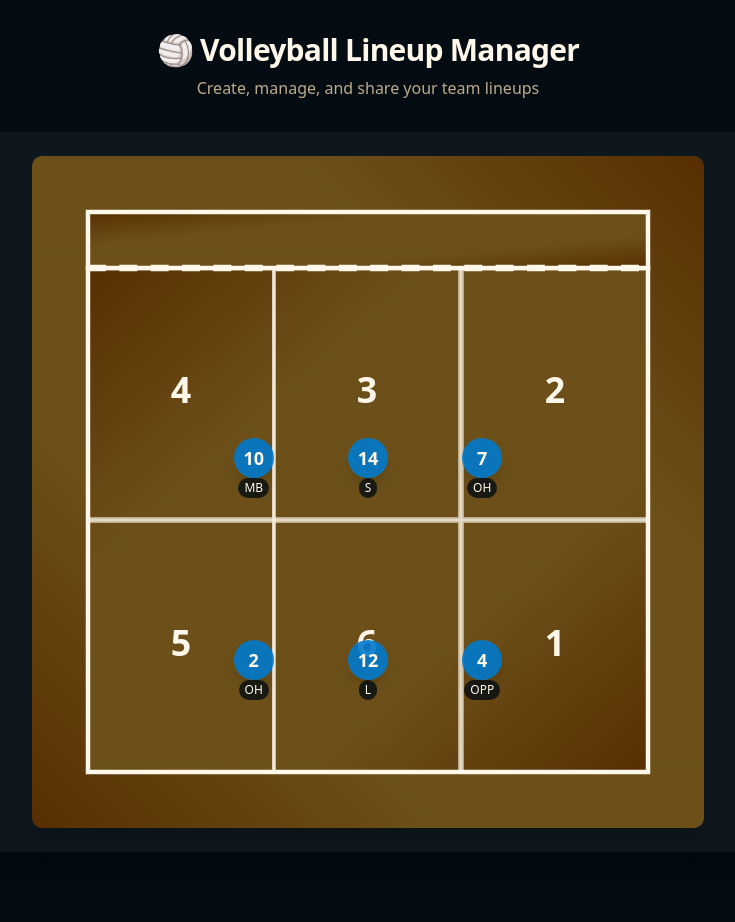
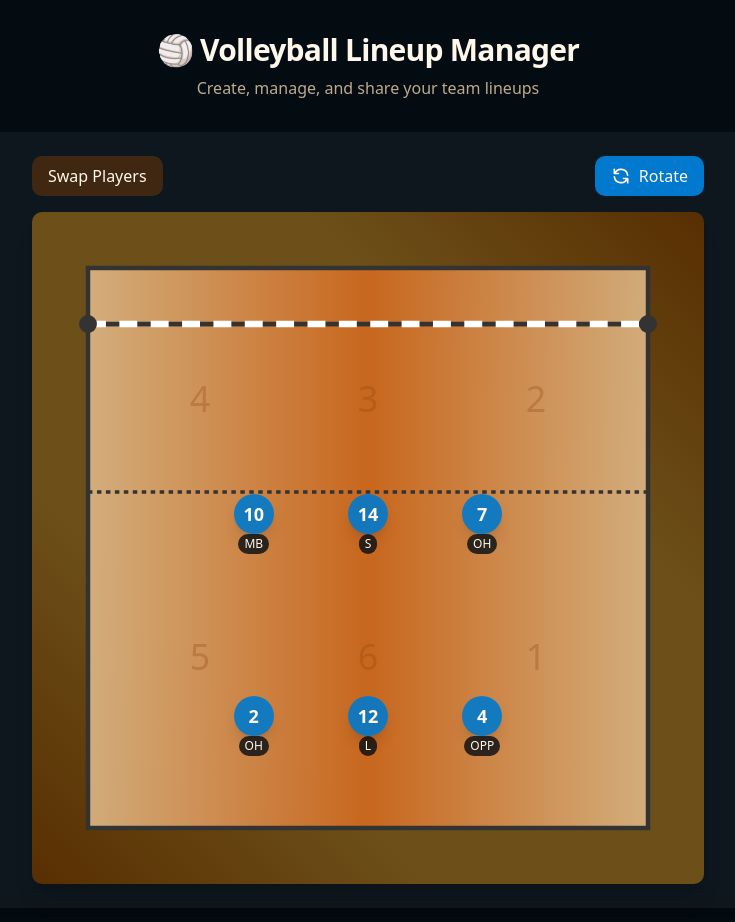
Before and after one commit to moodsdepot/vb-lineup-manager, a Next.js app: page / in a window 1280 px wide. Shown: the top 922 px of the page, without its empty margins (272-1007 px from the left). Before the commit the page ends 884 px from the top, so only its background shows below. Built offline with nearby package versions, Linux system fonts and the light colour scheme.

Commit message:
Player token functions
Added rotation functionality
Added player swap functionality
Added player edit funcrtionality

```diff
--- a/src/components/court/VolleyballCourt.tsx
+++ b/src/components/court/VolleyballCourt.tsx
@@ -4,41 +4,174 @@
 import { DndProvider } from 'react-dnd';
 import { HTML5Backend } from 'react-dnd-html5-backend';
 import { useState } from 'react';
-import { PlayerToken as PlayerTokenType } from '@/types/volleyball';
-import PlayerToken from '@/components/players/PlayerToken';
+import type { PlayerToken as PlayerTokenType } from '@/types/volleyball';
+import PlayerTokenComponent from '@/components/players/PlayerToken';
+import EditPlayerDialog from '@/components/players/EditPlayerDialog';
+
+// Define the default court positions that players will rotate into
+const DEFAULT_POSITIONS = [
+  { x: 33, y: 45 },  // Position 4
+  { x: 50, y: 45 },  // Position 3
+  { x: 67, y: 45 },  // Position 2
+  { x: 67, y: 75 },  // Position 1
+  { x: 50, y: 75 },  // Position 6
+  { x: 33, y: 75 },  // Position 5
+];
 
 export default function VolleyballCourt() {
   const [players, setPlayers] = useState<PlayerTokenType[]>([
-    { id: '1', number: "10", position: "MB", x: 33, y: 45 },
-    { id: '2', number: "14", position: "S", x: 50, y: 45 },
-    { id: '3', number: "7", position: "OH", x: 67, y: 45 },
-    { id: '4', number: "2", position: "OH", x: 33, y: 75 },
-    { id: '5', number: "12", position: "L", x: 50, y: 75 },
-    { id: '6', number: "4", position: "OPP", x: 67, y: 75 },
+    { id: '1', number: "10", position: "MB", x: 33, y: 45 },  // Position 4
+    { id: '2', number: "14", position: "S", x: 50, y: 45 },   // Position 3
+    { id: '3', number: "7", position: "OH", x: 67, y: 45 },   // Position 2
+    { id: '4', number: "4", position: "OPP", x: 67, y: 75 },  // Position 1
+    { id: '5', number: "12", position: "L", x: 50, y: 75 },   // Position 6
+    { id: '6', number: "2", position: "OH", x: 33, y: 75 },   // Position 5
   ]);
 
+  // Keep track of current rotation index
+  const [rotationIndex, setRotationIndex] = useState(0);
+
+  const [editingPlayer, setEditingPlayer] = useState<PlayerTokenType | null>(null);
+  const [swapMode, setSwapMode] = useState<{
+    active: boolean;
+    firstPlayer?: PlayerTokenType;
+  }>({ active: false });
+
+  const handleRotation = () => {
+    setPlayers(prevPlayers => {
+      // Create a map of current positions to players
+      const positionMap = new Map();
+
+      // Find which player is in each position
+      prevPlayers.forEach(player => {
+        // Find the closest default position
+        const closestPosition = DEFAULT_POSITIONS.reduce((closest, pos, index) => {
+          const distance = Math.sqrt(
+            Math.pow(player.x - pos.x, 2) + Math.pow(player.y - pos.y, 2)
+          );
+          if (distance < closest.distance) {
+            return { index, distance };
+          }
+          return closest;
+        }, { index: 0, distance: Infinity });
+
+        positionMap.set(closestPosition.index, player);
+      });
+
+      // Create new array with rotated positions
+      return DEFAULT_POSITIONS.map((pos, index) => {
+        // Find which player should move to this position
+        const prevIndex = (index + 5) % 6; // Move backwards to get previous position
+        const player = positionMap.get(prevIndex);
+
+        if (!player) {
+          // Fallback if no player found (shouldn't happen)
+          return prevPlayers[index];
+        }
+
+        return {
+          ...player,
+          x: pos.x,
+          y: pos.y,
+        };
+      });
+    });
+  };
+
   const handlePlayerMove = (id: string, x: number, y: number) => {
-    setPlayers(players.map(player =>
+    setPlayers(prevPlayers =>
+      prevPlayers.map(player =>
         player.id === id ? { ...player, x, y } : player
-    ));
+      )
+    );
+  };
+
+  const handlePlayerEdit = (player: PlayerTokenType) => {
+    setSwapMode({ active: false });
+    setEditingPlayer(player);
+  };
+
+  const handleSavePlayer = (updatedPlayer: PlayerTokenType) => {
+    setPlayers(prevPlayers =>
+      prevPlayers.map(p =>
+        p.id === updatedPlayer.id ? updatedPlayer : p
+      )
+    );
+    setEditingPlayer(null);
+  };
+
+  const handlePlayerClick = (player: PlayerTokenType) => {
+    if (editingPlayer) return;
+
+    if (!swapMode.active) {
+      setSwapMode({ active: true, firstPlayer: player });
+    } else if (swapMode.firstPlayer?.id !== player.id) {
+      // Complete the swap
+      setPlayers(prevPlayers => {
+        return prevPlayers.map(p => {
+          if (p.id === swapMode.firstPlayer?.id) {
+            return { ...p, x: player.x, y: player.y };
+          }
+          if (p.id === player.id) {
+            return { ...p, x: swapMode.firstPlayer!.x, y: swapMode.firstPlayer!.y };
+          }
+          return p;
+        });
+      });
+      setSwapMode({ active: false });
+    }
   };
 
   return (
     <DndProvider backend={HTML5Backend}>
-      <div className="w-full max-w-2xl mx-auto">
+      <div className="w-full max-w-2xl mx-auto space-y-4">
+        <div className="flex justify-between items-center">
+          <button
+            onClick={() => setSwapMode({ active: false })}
+            className={`px-4 py-2 rounded-lg ${
+              swapMode.active
+                ? 'bg-destructive text-destructive-foreground'
+                : 'bg-secondary text-secondary-foreground'
+            }`}
+            disabled={editingPlayer !== null}
+          >
+            {swapMode.active ? 'Cancel Swap' : 'Swap Players'}
+          </button>
+
+          <button
+            onClick={handleRotation}
+            className="bg-primary text-primary-foreground px-4 py-2 rounded-lg
+                     hover:bg-primary/90 transition-colors flex items-center gap-2"
+          >
+            <svg
+              className="w-5 h-5"
+              fill="none"
+              viewBox="0 0 24 24"
+              stroke="currentColor"
+            >
+              <path
+                strokeLinecap="round"
+                strokeLinejoin="round"
+                strokeWidth={2}
+                d="M4 4v5h.582m15.356 2A8.001 8.001 0 004.582 9m0 0H9m11 11v-5h-.581m0 0a8.003 8.003 0 01-15.357-2m15.357 2H15"
+              />
+            </svg>
+            Rotate
+          </button>
+        </div>
+
         <div className="relative">
           <svg
             viewBox="0 0 300 300"
             className="w-full h-auto volleyball-court"
             preserveAspectRatio="xMidYMid meet"
           >
-            {/* Court background with gradient */}
+            {/* Court background with wooden texture gradient */}
             <defs>
-              <linearGradient id="courtGradient" x1="0%" y1="0%" x2="100%" y2="100%">
-                <stop offset="0%" stopColor="var(--court-wood-dark)" />
-                <stop offset="30%" stopColor="var(--court-wood-light)" />
-                <stop offset="70%" stopColor="var(--court-wood-light)" />
-                <stop offset="100%" stopColor="var(--court-wood-dark)" />
+              <linearGradient id="woodGrain" x1="0%" y1="0%" x2="100%" y2="0%">
+                <stop offset="0%" style={{ stopColor: '#deb887', stopOpacity: 0.9 }} />
+                <stop offset="50%" style={{ stopColor: '#d2691e', stopOpacity: 0.9 }} />
+                <stop offset="100%" style={{ stopColor: '#deb887', stopOpacity: 0.9 }} />
               </linearGradient>
             </defs>
 
@@ -46,8 +179,8 @@ export default function VolleyballCourt() {
             <rect
               x="25" y="50"
               width="250" height="225"
-              fill="url(#courtGradient)"
-              stroke="var(--court-lines)"
+              fill="url(#woodGrain)"
+              stroke="#333"
               strokeWidth="2"
             />
 
@@ -55,66 +188,83 @@ export default function VolleyballCourt() {
             <rect
               x="25" y="25"
               width="250" height="25"
-              fill="url(#courtGradient)"
-              stroke="var(--court-lines)"
+              fill="url(#woodGrain)"
+              stroke="#333"
               strokeWidth="2"
             />
 
-            {/* Net - made more prominent */}
+            {/* Net */}
             <line
               x1="25" y1="50"
               x2="275" y2="50"
-              stroke="var(--court-lines)"
+              stroke="#fff"
               strokeWidth="3"
               strokeDasharray="8 6"
             />
 
-            {/* Zones 1–6 with improved visibility */}
+            {/* 10-foot (attack) line */}
+            <line
+              x1="25" y1="125"
+              x2="275" y2="125"
+              stroke="#333"
+              strokeWidth="1.5"
+              strokeDasharray="2 2"
+            />
+
+            {/* Position numbers - more subtle */}
             {[
-              { x: 192, y: 163, label: "1" },
-              { x: 108, y: 163, label: "6" },
-              { x: 25, y: 163, label: "5" },
-              { x: 192, y: 50, label: "2" },
-              { x: 108, y: 50, label: "3" },
-              { x: 25, y: 50, label: "4" },
-            ].map((zone, i) => (
-              <g key={i}>
-                <rect
-                  x={zone.x}
-                  y={zone.y}
-                  width="83"
-                  height="112"
-                  fill="transparent"
-                  stroke="var(--court-lines)"
-                  strokeWidth="1.5"
-                  opacity="0.7"
-                />
+              { x: 225, y: 200, label: "1" },
+              { x: 150, y: 200, label: "6" },
+              { x: 75, y: 200, label: "5" },
+              { x: 225, y: 85, label: "2" },
+              { x: 150, y: 85, label: "3" },
+              { x: 75, y: 85, label: "4" },
+            ].map((pos, i) => (
               <text
-                  x={zone.x + 41.5}
-                  y={zone.y + 56}
+                key={i}
+                x={pos.x}
+                y={pos.y}
                 fontSize="16"
                 textAnchor="middle"
                 alignmentBaseline="middle"
-                  fill="var(--court-lines)"
-                  className="font-semibold"
+                fill="rgba(139, 69, 19, 0.3)"  // Dark brown with low opacity
+                className="select-none"
               >
-                  {zone.label}
+                {pos.label}
               </text>
-              </g>
             ))}
+
+            {/* Court side markers */}
+            <circle cx="25" cy="50" r="4" fill="#333" />
+            <circle cx="275" cy="50" r="4" fill="#333" />
           </svg>
 
-          {/* Player tokens layer */}
+          {/* Player tokens with animation */}
           <div className="absolute inset-0">
             {players.map((player) => (
-              <PlayerToken
+              <PlayerTokenComponent
                 key={player.id}
                 player={player}
                 onMove={(x, y) => handlePlayerMove(player.id, x, y)}
+                onClick={() => handlePlayerClick(player)}
+                onDoubleClick={() => handlePlayerEdit(player)}
+                selected={swapMode.firstPlayer?.id === player.id}
               />
             ))}
           </div>
         </div>
+
+        {editingPlayer && (
+          <EditPlayerDialog
+            player={editingPlayer}
+            isOpen={true}
+            onClose={() => {
+              setEditingPlayer(null);
+              setSwapMode({ active: false });
+            }}
+            onSave={handleSavePlayer}
+          />
+        )}
       </div>
     </DndProvider>
   );
--- /dev/null
+++ b/src/components/players/EditPlayerDialog.tsx
@@ -0,0 +1,88 @@
+'use client';
+
+import { useState, useEffect } from 'react';
+import type { PlayerToken } from '@/types/volleyball';
+
+interface EditPlayerDialogProps {
+  player: PlayerToken;
+  isOpen: boolean;
+  onClose: () => void;
+  onSave: (updatedPlayer: PlayerToken) => void;
+}
+
+export default function EditPlayerDialog({ player, isOpen, onClose, onSave }: EditPlayerDialogProps) {
+  const [name, setName] = useState(player.name || player.number);
+  const [number, setNumber] = useState(player.number);
+  const [position, setPosition] = useState(player.position);
+
+  useEffect(() => {
+    if (isOpen) {
+      setName(player.name || player.number);
+      setNumber(player.number);
+      setPosition(player.position);
+    }
+  }, [isOpen, player]);
+
+  const handleSubmit = (e: React.FormEvent) => {
+    e.preventDefault();
+    onSave({
+      ...player,
+      name,
+      number,
+      position,
+    });
+    onClose();
+  };
+
+  if (!isOpen) return null;
+
+  return (
+    <div className="fixed inset-0 bg-black/50 flex items-center justify-center z-50">
+      <div className="bg-card p-6 rounded-lg shadow-xl w-96">
+        <h2 className="text-lg font-bold mb-4">Edit Player</h2>
+        <form onSubmit={handleSubmit} className="space-y-4">
+          <div>
+            <label className="block text-sm font-medium mb-1">Name/Number</label>
+            <input
+              type="text"
+              value={name}
+              onChange={(e) => setName(e.target.value)}
+              className="w-full p-2 rounded border bg-background"
+              placeholder="Enter name or number"
+            />
+          </div>
+          <div>
+            <label className="block text-sm font-medium mb-1">Position</label>
+            <select
+              value={position}
+              onChange={(e) => setPosition(e.target.value as PlayerToken['position'])}
+              className="w-full p-2 rounded border bg-background"
+            >
+              <option value="OH">Outside Hitter (OH)</option>
+              <option value="MB">Middle Blocker (MB)</option>
+              <option value="S">Setter (S)</option>
+              <option value="OPP">Opposite (OPP)</option>
+              <option value="L">Libero (L)</option>
+              <option value="DS">Defensive Specialist (DS)</option>
+            </select>
+          </div>
+          <div className="flex justify-end gap-2 mt-6">
+            <button
+              type="button"
+              onClick={onClose}
+              className="px-4 py-2 rounded bg-secondary hover:bg-secondary/80"
+            >
+              Cancel
+            </button>
+            <button
+              type="submit"
+              className="px-4 py-2 rounded bg-primary text-primary-foreground hover:bg-primary/90"
+            >
+              Save
+            </button>
+          </div>
+        </form>
+      </div>
+    </div>
+  );
+}
--- a/src/components/players/PlayerToken.tsx
+++ b/src/components/players/PlayerToken.tsx
@@ -2,15 +2,25 @@
 
 import { useDrag } from 'react-dnd';
 import { useRef } from 'react';
-import { PlayerToken } from '@/types/volleyball';
+import type { PlayerToken } from '@/types/volleyball';
 
 interface PlayerTokenProps {
   player: PlayerToken;
   onMove: (x: number, y: number) => void;
+  onClick?: () => void;
+  onDoubleClick?: () => void;
   selected?: boolean;
+  isRotating?: boolean;
 }
 
-export default function PlayerToken({ player, onMove, selected = false }: PlayerTokenProps) {
+export default function PlayerTokenComponent({
+  player,
+  onMove,
+  onClick,
+  onDoubleClick,
+  selected = false,
+  isRotating = false
+}: PlayerTokenProps) {
   const ref = useRef<HTMLDivElement>(null);
 
   const [{ isDragging }, drag] = useDrag(() => ({
@@ -20,7 +30,6 @@ export default function PlayerToken({ player, onMove, selected = false }: Player
       isDragging: monitor.isDragging(),
     }),
     end: (item, monitor) => {
-      const dropResult = monitor.getDropResult();
       const clientOffset = monitor.getClientOffset();
 
       if (clientOffset && ref.current) {
@@ -39,6 +48,8 @@ export default function PlayerToken({ player, onMove, selected = false }: Player
   return (
     <div
       ref={ref}
+      onClick={onClick}
+      onDoubleClick={onDoubleClick}
       className={`
         absolute transform -translate-x-1/2 -translate-y-1/2
         w-10 h-10 rounded-full
@@ -46,16 +57,18 @@ export default function PlayerToken({ player, onMove, selected = false }: Player
         bg-primary/90 text-primary-foreground
         font-bold text-lg
         shadow-lg cursor-move
-        hover:scale-110 transition-all duration-150
-        ${selected ? 'ring-2 ring-court-lines scale-110' : ''}
+        hover:scale-110 hover:duration-100
         ${isDragging ? 'opacity-50' : 'opacity-100'}
+        ${selected ? 'ring-2 ring-primary ring-offset-2' : ''}
+        ${isRotating ? 'transition-all duration-500 ease-in-out' : ''}
+        transition-transform duration-300
       `}
       style={{
         left: `${player.x}%`,
         top: `${player.y}%`,
       }}
     >
-      <span>{player.number}</span>
+      <span>{player.name || player.number}</span>
       {player.position && (
         <span className="absolute -bottom-5 text-xs font-medium text-court-lines bg-background/80 px-1.5 py-0.5 rounded-full">
           {player.position}
--- a/src/types/volleyball.ts
+++ b/src/types/volleyball.ts
@@ -1,6 +1,7 @@
 export interface PlayerToken {
   id: string;
   number: string;
+  name?: string;  // Add optional name field
   position?: 'OH' | 'MB' | 'S' | 'OPP' | 'L' | 'DS';
   x: number;  // percentage from left (0-100)
   y: number;  // percentage from top (0-100)
```
Lines whose indentation alone changed are shown as unchanged.
